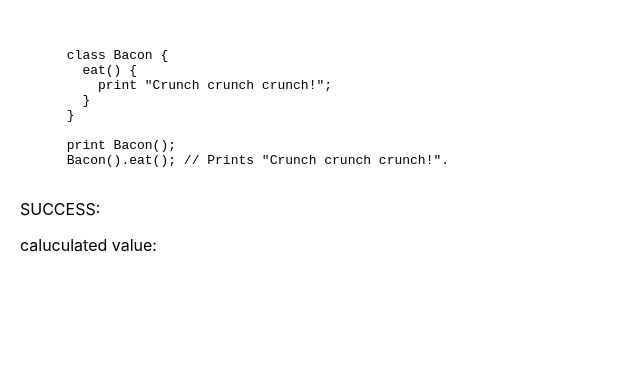
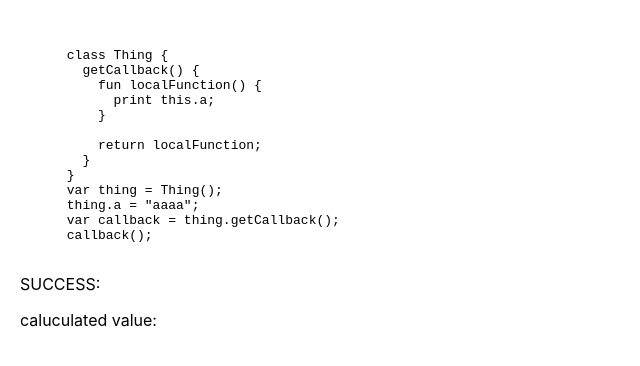
Before and after one commit to henryhe1993/jlox, a React (Create React App) app: page / in a window 1280 px wide. Shown: the top 366 px of the page, without its empty margins (0-640 px from the left). Built offline with nearby package versions, Linux system fonts and the light colour scheme.

Commit message:
Chapter 12: Classes

```diff
--- a/src/jlox/expr.ts
+++ b/src/jlox/expr.ts
@@ -15,7 +15,7 @@ export interface Visitor<R> {
   visitLogicalExpr(expr: Logical) :R;
   visitSetExpr(expr: Set);
   // R visitSuperExpr(Super expr);
-  // R visitThisExpr(This expr);
+  visitThisExpr(expr: This): R;
   visitCommaExpr(expr: Comma): R;
   visitVariableExpr(expr: Variable): R;
 }
@@ -238,3 +238,16 @@ export class Set extends Expr {
     return visitor.visitSetExpr(this);
   }
 }
+
+export class This extends Expr {
+  keyword: Token;
+
+  constructor(keyword: Token) {
+    super();
+    this.keyword = keyword;
+  }
+
+  accept<R>(visitor: Visitor<R>) {
+    return visitor.visitThisExpr(this);
+  }
+}
--- a/src/jlox/lox-class.ts
+++ b/src/jlox/lox-class.ts
@@ -15,6 +15,10 @@ export default class LoxClass extends LoxCallable {
 
   call(interpreter: Interpreter, args: any[]): any {
     const instance = new LoxInstance(this);
+    const initializer = this.findMethod("init");
+    if (initializer != null) {
+      initializer.bind(instance).call(interpreter, args);
+    }
     return instance;
   }
 
@@ -27,7 +31,9 @@ export default class LoxClass extends LoxCallable {
   }
 
   arity(): number {
-    return 0;
+    const initializer = this.findMethod("init");
+    if (initializer == null) return 0;
+    return initializer.arity();
   }
 
   toString(): string {
--- a/src/jlox/lox-function.ts
+++ b/src/jlox/lox-function.ts
@@ -1,4 +1,5 @@
 import LoxCallable from './lox-callable';
+import LoxInstance from './lox-instance';
 import * as Stmt from './stmt';
 import Interpreter from './visitors/interpreter';
 import Environment from './environment';
@@ -7,9 +8,11 @@ import { Return } from './error/runtime-error';
 export default class LoxFunction extends LoxCallable {
   private declaration: Stmt.Function;
   private closure: Environment;
+  private isInitializer: boolean;
 
-  constructor(declaration: Stmt.Function, closure: Environment) {
+  constructor(declaration: Stmt.Function, closure: Environment, isInitializer: boolean) {
     super();
+    this.isInitializer = isInitializer;
     this.declaration = declaration;
     this.closure = closure;
   }
@@ -28,11 +31,17 @@ export default class LoxFunction extends LoxCallable {
       interpreter.executeBlock(this.declaration.body, environment);
     } catch (error) {
       if (!(error instanceof Return)) throw error;
+      if (this.isInitializer) return this.closure.getAt(0, "this");
       else return error.value;
+    }
+    if (this.isInitializer) return this.closure.getAt(0, "this");
+    return null;
+  }
 
-    }
-
-    return null;
+  bind(instance: LoxInstance): LoxFunction {
+    const environment: Environment = new Environment(this.closure);
+    environment.define("this", instance);
+    return new LoxFunction(this.declaration, environment, this.isInitializer);
   }
 
   toString(): string {
--- a/src/jlox/lox-instance.ts
+++ b/src/jlox/lox-instance.ts
@@ -15,10 +15,10 @@ export default class LoxInstance {
     if (this.fields.has(name.lexeme)) {
       return this.fields.get(name.lexeme);
     }
-    let method: LoxFunction;
-    if (method = this.klass.findMethod(name.lexeme)) {
-      return method;
-    }
+
+    const method = this.klass.findMethod(name.lexeme);
+    if (method != null) return method.bind(this);
+
     throw new RuntimeError(name,
         "Undefined property '" + name.lexeme + "'.");
   }
--- a/src/jlox/parser.ts
+++ b/src/jlox/parser.ts
@@ -353,6 +353,7 @@ export default class Parser {
     if (this.match(TokenType.NUMBER, TokenType.STRING)) {
       return new Expr.Literal(this.previous().literal);
     }
+    if (this.match(TokenType.THIS)) return new Expr.This(this.previous());
     if (this.match(TokenType.IDENTIFIER)) {
       return new Expr.Variable(this.previous());
     }
--- a/src/jlox/resolver.ts
+++ b/src/jlox/resolver.ts
@@ -7,13 +7,20 @@ import Token from './token';
 enum FunctionType {
   NONE,
   FUNCTION,
+  INITIALIZER,
   METHOD
+}
+
+enum ClassType {
+  NONE,
+  CLASS
 }
 
 export default class Resolver implements Expr.Visitor<void>, Stmt.Visitor<void> {
   private interpreter: Interpreter;
   private scopes: Map<string, boolean>[] = [];
   private currentFunction: FunctionType = FunctionType.NONE;
+  private currentClass: ClassType = ClassType.NONE;
   // Stack<Map<String, Boolean>>
 
   constructor(interpreter: Interpreter) {
@@ -29,14 +36,24 @@ export default class Resolver implements Expr.Visitor<void>, Stmt.Visitor<void>
   }
 
   visitClassStmt(stmt: Stmt.Class): void {
+    const enclosingClass = this.currentClass;
+    this.currentClass = ClassType.CLASS;
+
     this.declare(stmt.name);
     this.define(stmt.name);
 
+    this.beginScope();
+    this.scopes[this.scopes.length - 1].set("this", true);
+
     for (let method of stmt.methods) {
-    const declaration = FunctionType.METHOD;
+      let declaration = FunctionType.METHOD;
+      if (method.name.lexeme === "init") {
+        declaration = FunctionType.INITIALIZER;
+      }
       this.resolveFunction(method, declaration);
     }
-
+    this.endScope();
+    this.currentClass = enclosingClass;
     return null;
   }
 
@@ -89,6 +106,10 @@ export default class Resolver implements Expr.Visitor<void>, Stmt.Visitor<void>
       Logger.errorMsg(stmt.keyword, "Cannot return from top-level code.");
     }
     if (stmt.value != null) {
+      if (this.currentFunction == FunctionType.INITIALIZER) {
+        Logger.errorMsg(stmt.keyword,
+            "Cannot return a value from an initializer.");
+      }
       this.resolveExpr(stmt.value);
     }
     return null;
@@ -153,6 +174,17 @@ export default class Resolver implements Expr.Visitor<void>, Stmt.Visitor<void>
   visitSetExpr(expr: Expr.Set): void {
     this.resolveExpr(expr.value);
     this.resolveExpr(expr.object);
+    return null;
+  }
+
+  visitThisExpr(expr: Expr.This): void {
+    if (this.currentClass == ClassType.NONE) {
+      Logger.errorMsg(expr.keyword,
+          "Cannot use 'this' outside of a class.");
+      return null;
+    }
+
+    this.resolveLocal(expr, expr.keyword);
     return null;
   }
 
--- a/src/jlox/visitors/ast-printer.ts
+++ b/src/jlox/visitors/ast-printer.ts
@@ -73,6 +73,11 @@ export default class implements Expr.Visitor<string> {
     return '';
   }
 
+   // TODO:
+   visitThisExpr(expr: Expr.This) {
+    return '';
+  }
+
   private parenthesize(name: String, ...exprs: Expr.Expr[]) {
     let builder = '';
 
--- a/src/jlox/visitors/interpreter.ts
+++ b/src/jlox/visitors/interpreter.ts
@@ -55,7 +55,7 @@ export default class Interpreter implements Expr.Visitor<any>, Stmt.Visitor<void
 
     const methods: Map<string, LoxFunction> = new Map();
     for (let method of stmt.methods) {
-      const fun = new LoxFunction(method, this.environment);
+      const fun = new LoxFunction(method, this.environment, method.name.lexeme === "init");
       methods.set(method.name.lexeme, fun);
     }
 
@@ -108,7 +108,7 @@ export default class Interpreter implements Expr.Visitor<any>, Stmt.Visitor<void
   }
 
   visitFunctionStmt(stmt: Stmt.Function): void {
-    const fun = new LoxFunction(stmt, this.environment);
+    const fun = new LoxFunction(stmt, this.environment, false);
     this.environment.define(stmt.name.lexeme, fun);
     return null;
   }
@@ -269,6 +269,10 @@ export default class Interpreter implements Expr.Visitor<any>, Stmt.Visitor<void
     return value;
   }
 
+  visitThisExpr(expr: Expr.This): any {
+    return this.lookUpVariable(expr.keyword, expr);
+  }
+
   // FIXME:
   visitCommaExpr(expr: Expr.Comma) {
     this.evaluate(expr.value)
@@ -286,7 +290,8 @@ export default class Interpreter implements Expr.Visitor<any>, Stmt.Visitor<void
         expr.params,
         expr.body
       ),
-      this.environment
+      this.environment,
+      false
     );
   }
 
--- a/src/jlox/visitors/rpn-generator.ts
+++ b/src/jlox/visitors/rpn-generator.ts
@@ -71,6 +71,11 @@ export default class RPNVisitor implements Expr.Visitor<string> {
     return '';
   }
 
+    // TODO:
+    visitThisExpr(expr: Expr.This) {
+      return '';
+    }
+
   computeValue(value: Expr.LiteralType, ...exprs: Expr.Expr[]) {
     let build = ``;
     for (let expr of exprs) {
--- a/src/pages/jlox.tsx
+++ b/src/pages/jlox.tsx
@@ -21,14 +21,19 @@ export default function() {
   const rawInput = React.useMemo(() => {
     return (
       `
-      class Bacon {
-        eat() {
-          print "Crunch crunch crunch!";
+      class Thing {
+        getCallback() {
+          fun localFunction() {
+            print this.a;
+          }
+
+          return localFunction;
         }
       }
-
-      print Bacon();
-      Bacon().eat(); // Prints "Crunch crunch crunch!".
+      var thing = Thing();
+      thing.a = "aaaa";
+      var callback = thing.getCallback();
+      callback();
       `
     )
   }, []);
```
